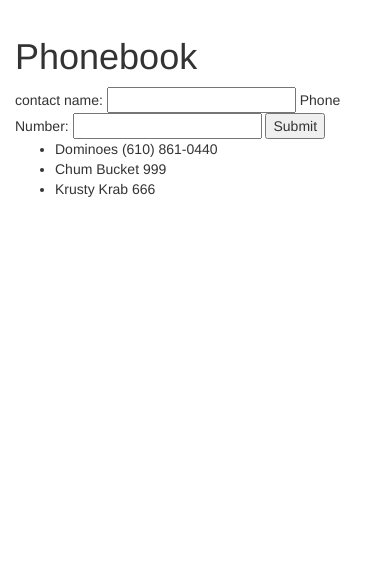
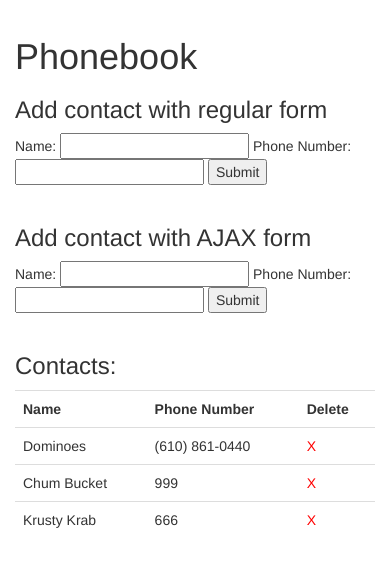
Before and after one commit to brettharder/collab_1, a Django app: page /phonebook/ in a window 390 px wide. Shown: the part 55-622 px from the top of the page. Run offline with Django 3.2, Linux system fonts and the light colour scheme; data comes from the database, SQL or seed files in the repository; both versions use the stored data as it was after the commit; some libraries are stand-ins or nearby versions.

Commit message:
Phonebook finished AJAX

```diff
--- a/home/templates/home/base.html
+++ b/home/templates/home/base.html
@@ -5,7 +5,7 @@
     <meta http-equiv="X-UA-Compatible" content="IE=edge">
     <meta name="viewport" content="width=device-width, initial-scale=1">
     <!-- The above 3 meta tags *must* come first in the head; any other head content must come *after* these tags -->
-    <title>Boilerplate Bootstrap</title>
+    <title>Collab_1 Project</title>
 
     <!-- Bootstrap -->
 	<!-- Latest compiled and minified CSS -->
--- a/phonebook/templates/phonebook/phonebook.html
+++ b/phonebook/templates/phonebook/phonebook.html
@@ -5,24 +5,49 @@
     Phonebook
 </h1>
 
-<div id="addContactDiv">
-<form method="POST" id="newcontact" onsubmit="return addContact(event)">
+<h3>Add contact with regular form</h3>
+<div id="addContactDiv1">
+<form method="POST" id="newcontact1" autocomplete="off">
 {% csrf_token %}
-contact name:
-<input id="newContactName" type = "text" name = "newContactName">
+Name:
+<input id="newContactName1" type = "text" name = "newContactName1">
 Phone Number:
-<input id="newContactNumber" type = "text" name = "newContactNumber">
+<input id="newContactNumber1" type = "text" name = "newContactNumber1">
 <input type="submit" value="Submit">
 </form>
-
 </div>
 
+</br>
+<h3>Add contact with AJAX form</h3>
+<div id="addContactDiv2">
+<form method="POST" id="newcontact2" autocomplete="off" onsubmit="return addContact(event)">
+{% csrf_token %}
+Name:
+<input id="newContactName2" type = "text" name = "newContactName2">
+Phone Number:
+<input id="newContactNumber2" type = "text" name = "newContactNumber2">
+<input type="submit" value="Submit">
+</form>
+</div>
+
+</br>
 {% if contacts %}
-<ul>
+<h3>Contacts: </h3>
+<table class="table">
+    <tr>
+      <th>Name</th>
+      <th>Phone Number</th>
+      <th>Delete</th>
+    </tr>
+
     {% for p in contacts %}
-    <li>{{p.name}} {{p.number}}</li>
+    <tr>
+        <td>{{p.name}}</td>
+        <td>{{p.number}}</td>
+        <td><a href="" style="color:red;" onclick="return deleteContact(event, '{{p.id}}')">X</a></td>
+    </tr>
     {% endfor %}
-</ul>
+  </table>
 {% endif %}
 
 {% endblock %}
@@ -30,7 +55,41 @@
 {%block extra_js%}
 <script>
 function addContact(e){
-    consol.log("it works!");
+    e.preventDefault();
+    console.log("Add this!");
+    $.ajax({
+    type: "POST",
+    data: {
+        'newContactName2': $('#newContactName2').val(),
+        'newContactNumber2':$('#newContactNumber2').val(),
+        csrfmiddlewaretoken:$('input[name=csrfmiddlewaretoken]').val()
+    },
+    success: function(response){
+        $.get("/phonebook/", function(data){
+            $('body').html(data);
+        });
     }
+    });
+}
+
+function deleteContact(e, tid){
+    e.preventDefault();
+    console.log("Delete this! "+tid);
+    var conf=confirm("Are you sure you want to delete this contact?")
+    if(conf){
+        $.ajax({
+        type: "GET",
+        data: {
+            'deleteContact': tid
+        },
+        success: function(response){
+            $.get("/phonebook/", function(data){
+                $('body').html(data);
+            });
+        }
+        });
+    }
+
+}
 </script>
 {%endblock%}
--- a/phonebook/views.py
+++ b/phonebook/views.py
@@ -1,12 +1,32 @@
 from django.shortcuts import render
-from django.http import HttpResponse
+from django.http import HttpResponse, JsonResponse
 from django.views import generic
 
 from .models import Contact
 
+import json
+
 # Create your views here.
 def phonebook(request):
-    print(request.POST)
+    if(request.POST):
+        if(request.POST.get("newContactName1")):
+            name=request.POST.get("newContactName1")
+            if(request.POST.get("newContactNumber1")):
+                number=request.POST.get("newContactNumber1")
+                contact=Contact(name=name,number=number)
+                contact.save()
+        if(request.is_ajax):
+            print("its ajax")
+            if(request.POST.get('newContactName2')):
+                name=request.POST.get("newContactName2")
+                if(request.POST.get("newContactNumber2")):
+                    number=request.POST.get("newContactNumber2")
+                    contact=Contact(name=name,number=number)
+                    contact.save()
+    if(request.GET.get('deleteContact')):
+        tid=request.GET.get('deleteContact')
+        contact=Contact.objects.get(id=tid)
+        contact.delete()
     contacts= Contact.objects.all()
     content={'contacts':contacts}
     return render(request, "phonebook/phonebook.html",content)
```
Also changed, not shown: db.sqlite3.
